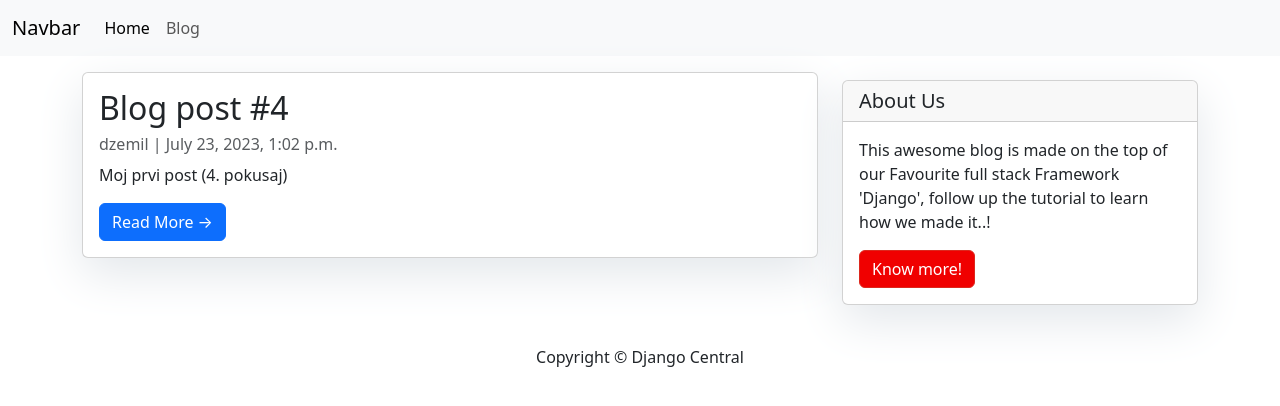
After one commit to Dzemil/dzemilsajt, a Django app: page /blog/ in a window 1280 px wide. The commit adds this page. Shown: the top 406 px of the page. Run offline with Django 4.2, Linux system fonts and the light colour scheme; data comes from the database, SQL or seed files in the repository.

Commit message:
blog frontend

```diff
--- /dev/null
+++ b/blog/urls.py
@@ -0,0 +1,7 @@
+from . import views
+from django.urls import path
+
+urlpatterns = [
+    path('', views.PostList.as_view(), name='blog'),
+    path('<slug:slug>/', views.PostDetail.as_view(), name='post_detail'),
+]
--- a/blog/views.py
+++ b/blog/views.py
@@ -1,3 +1,10 @@
-from django.shortcuts import render
+from django.views import generic
+from .models import Post
 
-# Create your views here.
+class PostList(generic.ListView):
+    queryset = Post.objects.filter(status=1).order_by('-created_on')
+    template_name = 'index.html'
+
+class PostDetail(generic.DeleteView):
+    model = Post
+    template_name = 'post_detail.html'
--- a/dzemilsajt/settings.py
+++ b/dzemilsajt/settings.py
@@ -12,8 +12,11 @@ https://docs.djangoproject.com/en/4.2/ref/settings/
 
 from pathlib import Path
 
+import os
+
 # Build paths inside the project like this: BASE_DIR / 'subdir'.
 BASE_DIR = Path(__file__).resolve().parent.parent
+TEMPLATES_DIR = os.path.join(BASE_DIR,'templates')
 
 
 # Quick-start development settings - unsuitable for production
@@ -56,7 +59,7 @@ ROOT_URLCONF = 'dzemilsajt.urls'
 TEMPLATES = [
     {
         'BACKEND': 'django.template.backends.django.DjangoTemplates',
-        'DIRS': [],
+        'DIRS': [TEMPLATES_DIR],
         'APP_DIRS': True,
         'OPTIONS': {
             'context_processors': [
--- a/dzemilsajt/urls.py
+++ b/dzemilsajt/urls.py
@@ -19,5 +19,6 @@ from django.urls import include, path
 
 urlpatterns = [
     path('admin/', admin.site.urls),
-    path('homepage/', include("homepage.urls"))
+    path('homepage/', include("homepage.urls")),
+    path('blog/', include('blog.urls'))
 ]
--- a/homepage/templates/homepage/navbar.html
+++ b/homepage/templates/homepage/navbar.html
@@ -7,9 +7,8 @@
       </button>
       <div class="collapse navbar-collapse" id="navbarSupportedContent">
         <ul class="navbar-nav me-auto mb-2 mb-lg-0">
-          <li class="nav-item">
-            <a class="nav-link active" aria-current="page" href="#">Home</a>
-          </li>
+          <li class="nav-item"><a class="nav-link active" aria-current="page" href="/homepage/">Home</a></li>
+          <li class="nav-item"><a class="nav-link" href="/blog/">Blog</a></li>
         </ul>
       </div>
     </div>
--- /dev/null
+++ b/templates/base.html
@@ -0,0 +1,36 @@
+<!DOCTYPE html>
+<html>
+
+    <head>
+        <title>Django Central</title>
+        <link href="https://fonts.googleapis.com/css?family=Roboto:400,700" rel="stylesheet">
+        <meta name="google" content="notranslate" />
+        <meta name="viewport" content="width=device-width, initial-scale=1" />
+        <link href="https://cdn.jsdelivr.net/npm/bootstrap@5.3.0/dist/css/bootstrap.min.css" rel="stylesheet"
+        integrity="sha384-9ndCyUaIbzAi2FUVXJi0CjmCapSmO7SnpJef0486qhLnuZ2cdeRhO02iuK6FUUVM" crossorigin="anonymous">
+    </head>
+
+    <body>
+        {% include 'homepage/navbar.html' %}
+
+        <style>
+        .shadow {
+            box-shadow: 0 4px 2px -2px rgba(0, 0, 0, 0.1);
+        }
+        .btn-danger {
+            color: #fff;
+            background-color: #f00000;
+            border-color: #dc281e;
+        }
+    </style>
+
+
+        {% block content %}
+        <!-- Content Goes here -->
+        {% endblock content %}
+        <!-- Footer -->
+        <footer class="py-3 bg-grey">
+            <p class="m-0 text-dark text-center ">Copyright &copy; Django Central</p>
+        </footer>
+    </body>
+</html>
--- /dev/null
+++ b/templates/index.html
@@ -0,0 +1,31 @@
+{% extends "base.html" %}
+
+{% block content %}
+<style>
+    .head_text {
+        color: white;
+    }
+
+    .card {
+        box-shadow: 0 16px 48px #E3E7EB;
+    }
+</style>
+<div class="container">
+    <div class="row">
+        <!-- Blog Entries Column -->
+        <div class="col-md-8 mt-3 left">
+            {% for post in post_list %}
+            <div class="card mb-4">
+                <div class="card-body">
+                    <h2 class="card-title">{{ post.title }}</h2>
+                    <p class="card-text text-muted h6">{{ post.author }} | {{ post.created_on}} </p>
+                    <p class="card-text">{{post.content|slice:":200" }}</p>
+                    <a href="{% url 'post_detail' post.slug  %}" class="btn btn-primary">Read More &rarr;</a>
+                </div>
+            </div>
+            {% endfor %}
+        </div>
+        {% block sidebar %} {% include 'sidebar.html' %} {% endblock sidebar %}
+    </div>
+</div>
+{%endblock%}
--- /dev/null
+++ b/templates/sidebar.html
@@ -0,0 +1,22 @@
+{% block sidebar %}
+
+<style>
+        .card{
+            box-shadow: 0 16px 48px #E3E7EB;
+        }
+
+</style>
+
+<!-- Sidebar Widgets Column -->
+<div class="col-md-4 float-right ">
+<div class="card my-4">
+        <h5 class="card-header">About Us</h5>
+    <div class="card-body">
+        <p class="card-text"> This awesome blog is made on the top of our Favourite full stack Framework 'Django', follow up the tutorial to learn how we made it..!</p>
+        <a href="https://djangocentral.com/building-a-blog-application-with-django"
+           class="btn btn-danger">Know more!</a>
+    </div>
+</div>
+</div>
+
+{% endblock sidebar %}
```
Also changed, not shown: templates/post_detail.html (added, +16 -0 lines).
